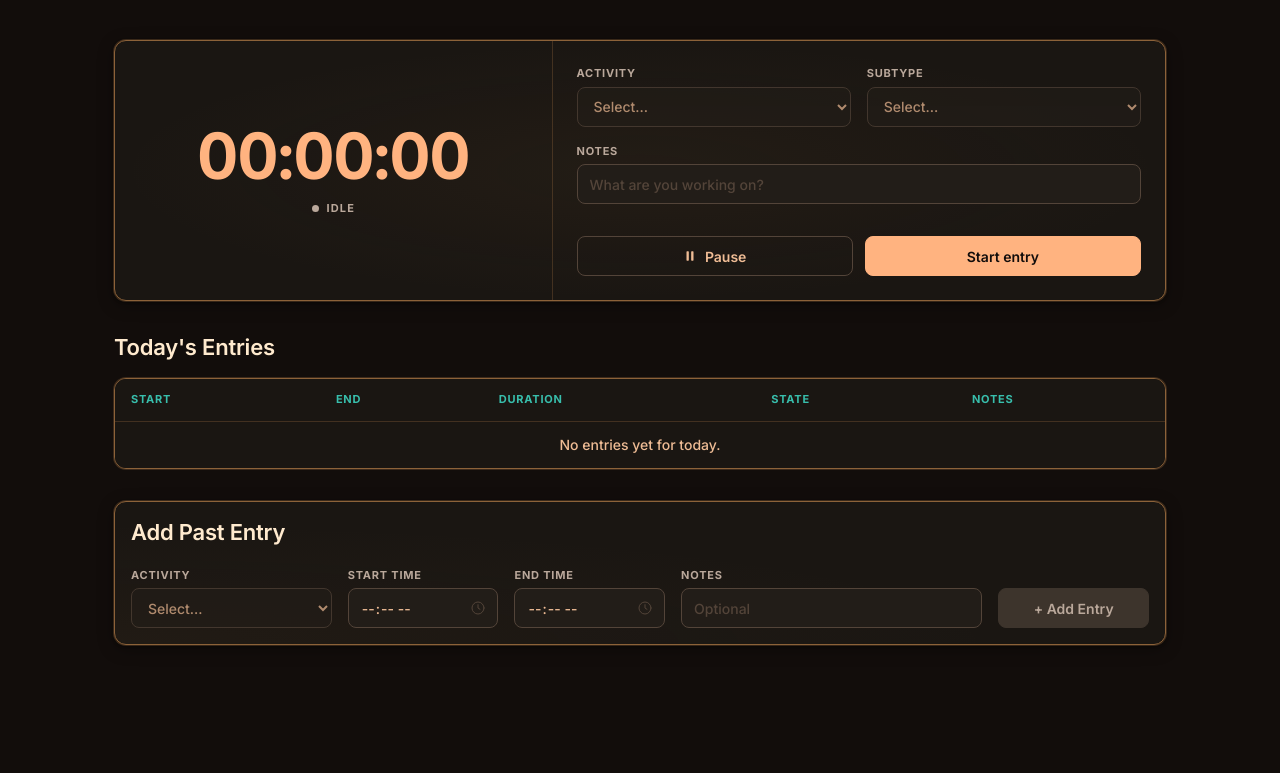
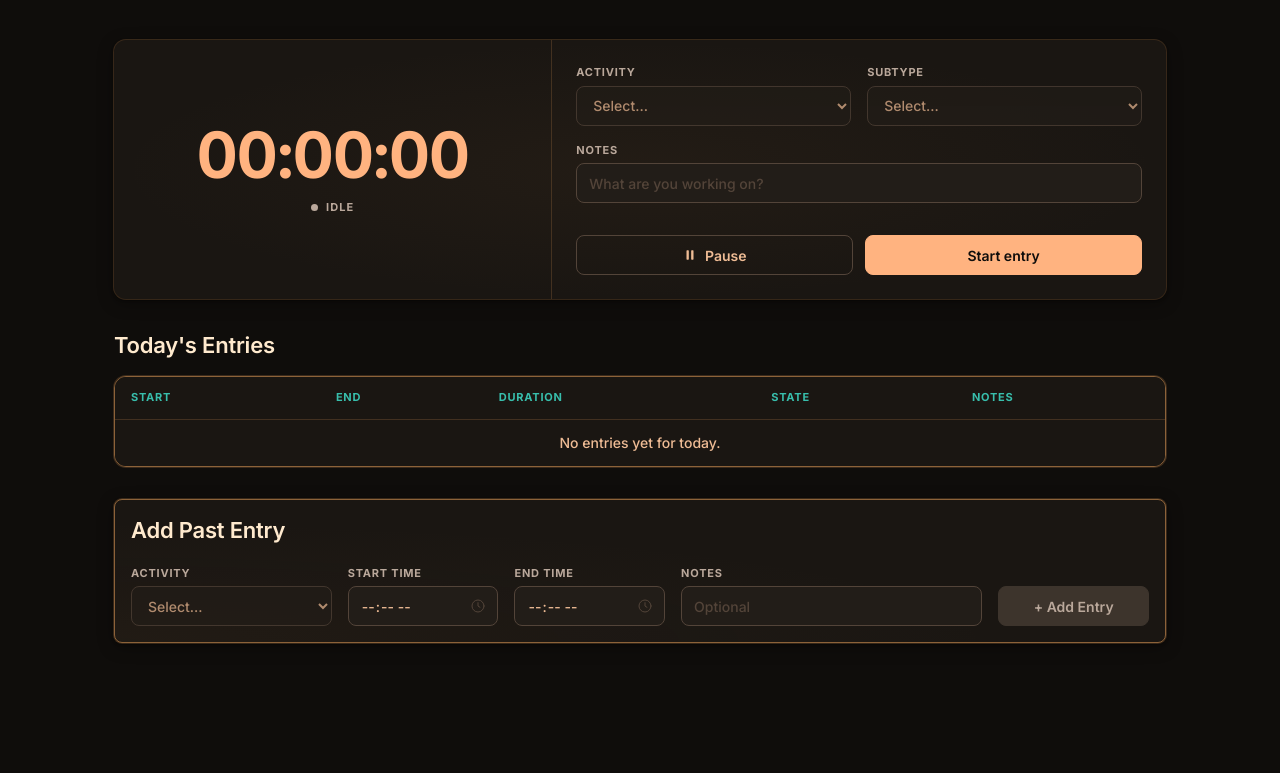
Before and after one commit to TahmeedBD/productivity-app-cse-311, a PHP site: page /time_logger.php in a window 1280 px wide. Shown: the part 149-922 px from the top of the page. After the commit the page ends 793 px from the top, so only its background shows below. Run offline with PHP 8.4, Linux system fonts and the light colour scheme; the visitor is signed in with stand-in values (Sample User, id 1); data that the repository does not hold is empty; some libraries are stand-ins or nearby versions.

Commit message:
refactor(css): centralize shared layout and featured card patterns
- Add global tokens --color-warm-border and --color-warm-border-soft
- Add .page-heading, .page-section, .card-featured, .table-wrap--warm
- Point time log page at shared classes; trim duplicate time-log rules
- Remove unused body class override for time log page

```diff
--- a/public/css/components.css
+++ b/public/css/components.css
@@ -257,6 +257,27 @@
   margin-top: var(--space-1);
 }
 
+/* ── Page Heading ────────────────────────────────────────── */
+/* Standard h1 + subtitle block at the top of every page.
+   Usage: <header class="page-heading"><h1 class="text-h1">…</h1><p class="text-muted">…</p></header> */
+.page-heading {
+  margin-bottom: var(--space-2);
+}
+
+/* ── Page Section ─────────────────────────────────────────── */
+/* Vertical section with an optional flex header row (title + action).
+   Usage: <section class="page-section"><div class="page-section__header">…</div>…</section> */
+.page-section {
+  display: grid;
+  gap: var(--space-4);
+}
+
+.page-section__header {
+  display: flex;
+  align-items: center;
+  justify-content: space-between;
+}
+
 /* ── Cards ───────────────────────────────────────────────── */
 .card {
   background: var(--color-surface);
@@ -278,6 +299,16 @@
   margin-bottom: var(--space-4);
   padding-bottom: var(--space-4);
   border-bottom: 1px solid var(--color-border);
+}
+
+/* Featured card — warm amber border + glowing double shadow.
+   Combine with .card: <div class="card card-featured">
+   Add a background-image gradient in the page CSS for directional glow. */
+.card-featured {
+  border-color: var(--color-warm-border);
+  box-shadow:
+    0 0 0 1px var(--color-warm-border-soft),
+    var(--shadow-card);
 }
 
 /* Stat card — small summary number blocks */
@@ -344,6 +375,12 @@
   overflow-x: auto;
   border-radius: var(--radius-lg);
   border: 1px solid var(--color-border);
+}
+
+/* Warm variant — amber border + glow, matches .card-featured pages */
+.table-wrap--warm {
+  border-color: var(--color-warm-border);
+  box-shadow: 0 0 0 1px var(--color-warm-border-soft);
 }
 
 .table {
--- a/public/css/time-log.css
+++ b/public/css/time-log.css
@@ -3,24 +3,15 @@
    ============================================================= */
 
 /* ── Page ──────────────────────────────────────────────────── */
-.time-log-body {
-  background: var(--tl-page-bg, #120d0b);
-}
-
 .time-log-page {
   display: grid;
   gap: var(--space-6);
   padding-bottom: var(--space-8);
 }
 
-/* ── Page heading ───────────────────────────────────────────── */
-.time-log-page-heading {
-  margin-bottom: var(--space-2);
-}
-
 /* ── Hero card ──────────────────────────────────────────────── */
+/* Border/shadow comes from .card-featured; only page-specific overrides here */
 .time-log-hero {
-  border: 1px solid var(--tl-warm-border, #8c6239);
   background: var(--color-surface);
   background-image: radial-gradient(
     ellipse at 50% 50%,
@@ -30,9 +21,6 @@
   border-radius: var(--radius-lg);
   padding: 0;
   overflow: hidden;
-  box-shadow:
-    0 0 0 1px var(--tl-warm-border-soft, rgba(140, 98, 57, 0.35)),
-    var(--shadow-card);
 }
 
 .time-log-hero-body {
@@ -48,7 +36,7 @@
   justify-content: center;
   gap: var(--space-3);
   padding: var(--space-7) var(--space-5);
-  border-right: 1px solid var(--tl-warm-border-soft, rgba(140, 98, 57, 0.35));
+  border-right: 1px solid var(--color-warm-border-soft);
 }
 
 .time-log-timer {
@@ -156,31 +144,19 @@
 }
 
 /* ── Today's Entries section ────────────────────────────────── */
-.time-log-section {
-  display: grid;
-  gap: var(--space-4);
-}
+/* Layout handled by .page-section and .page-section__header (global) */
 
-.time-log-section-header {
-  display: flex;
-  align-items: center;
-  justify-content: space-between;
-}
-
-/* Table wrapper */
+/* Table wrapper — background + overflow; border/shadow from .table-wrap--warm */
 .time-log-page .table-wrap {
-  border: 1px solid var(--tl-warm-border, #8c6239);
-  border-radius: var(--radius-lg);
   background: var(--color-surface);
   overflow: hidden;
-  box-shadow: 0 0 0 1px var(--tl-warm-border-soft, rgba(140, 98, 57, 0.35));
 }
 
 /* Table headers — teal accent color */
 .time-log-table.table th {
   color: var(--color-accent);
   background: var(--color-surface);
-  border-bottom: 1px solid var(--tl-warm-border-soft, rgba(140, 98, 57, 0.35));
+  border-bottom: 1px solid var(--color-warm-border-soft);
   white-space: nowrap;
 }
 
@@ -245,18 +221,13 @@
 }
 
 /* ── Add Past Entry card ─────────────────────────────────────── */
+/* Border/shadow comes from .card-featured; only page-specific overrides here */
 .time-log-add-card {
-  border: 1px solid var(--tl-warm-border, #8c6239);
-  background: var(--color-surface);
   background-image: radial-gradient(
     ellipse at 0% 100%,
     rgba(140, 98, 57, 0.06) 0%,
     transparent 60%
   );
-  border-radius: var(--radius-lg);
-  box-shadow:
-    0 0 0 1px var(--tl-warm-border-soft, rgba(140, 98, 57, 0.35)),
-    var(--shadow-card);
   display: grid;
   gap: var(--space-4);
 }
@@ -370,7 +341,7 @@
 @media (max-width: 899px) {
   .time-log-timer-panel {
     border-right: none;
-    border-bottom: 1px solid var(--tl-warm-border-soft, rgba(140, 98, 57, 0.35));
+    border-bottom: 1px solid var(--color-warm-border-soft);
     padding: var(--space-5);
   }
 
--- a/public/css/tokens.css
+++ b/public/css/tokens.css
@@ -89,16 +89,17 @@
   --transition-fast: 0.12s ease;
   --transition-base: 0.18s ease;
 
-  /* ─── Time Log page (mockup-aligned; use via var(--tl-*) in time-log.css) ─ */
-  --tl-page-bg: #120d0b;
+  /* ─── Warm accent borders (global — used by .card-featured, tables, etc.) ─ */
+  --color-warm-border: #8c6239;
+  --color-warm-border-soft: rgba(140, 98, 57, 0.35);
+
+  /* ─── Time Log page-specific tokens ──────────────────────── */
   --tl-hero-glow: rgba(255, 179, 128, 0.06);
   --tl-timer-display: #ffb380;
-  --tl-warm-border: #8c6239;
-  --tl-warm-border-soft: rgba(140, 98, 57, 0.35);
   --tl-status-mint: #4ade80;
   --tl-status-mint-muted: rgba(74, 222, 128, 0.85);
   --tl-status-mint-faint: rgba(74, 222, 128, 0.12);
   --tl-add-button-bg: #3d342c;
   --tl-add-button-hover: #4a4036;
-  --tl-cta-ink: #120d0b;
+  --tl-cta-ink: #0f0d0b;
 }
--- a/public/time_logger.php
+++ b/public/time_logger.php
@@ -3,7 +3,6 @@ require_once __DIR__ . '/../src/auth/guard.php';
 
 $pageTitle = 'Time Log';
 $pageCSS = 'time-log.css';
-$bodyClass = 'time-log-body';
 
 require_once 'header.php';
 ?>
@@ -11,12 +10,12 @@ require_once 'header.php';
 <div id="time-log-app" class="time-log-page">
     <div id="time-log-message" class="alert alert-danger time-log-message" hidden></div>
 
-    <header class="time-log-page-heading">
+    <header class="page-heading">
         <h1 class="text-h1">Time Log</h1>
         <p class="text-muted">Track and manage your daily activities.</p>
     </header>
 
-    <section id="time-log-hero" class="time-log-hero">
+    <section id="time-log-hero" class="time-log-hero card-featured">
         <div class="time-log-hero-body">
             <div class="time-log-timer-panel">
                 <div id="current-entry-duration" class="time-log-timer">00:00:00</div>
@@ -61,12 +60,12 @@ require_once 'header.php';
         </div>
     </section>
 
-    <section class="time-log-section">
-        <div class="time-log-section-header">
+    <section class="page-section">
+        <div class="page-section__header">
             <h2 class="text-h2">Today's Entries</h2>
         </div>
 
-        <div class="table-wrap">
+        <div class="table-wrap table-wrap--warm">
             <table class="table time-log-table">
                 <thead>
                     <tr>
@@ -86,7 +85,7 @@ require_once 'header.php';
         </div>
     </section>
 
-    <section class="card card-sm time-log-add-card">
+    <section class="card card-sm card-featured time-log-add-card">
         <h2 class="text-h2 time-log-add-title">Add Past Entry</h2>
 
         <form class="time-log-add-form" novalidate>
```
